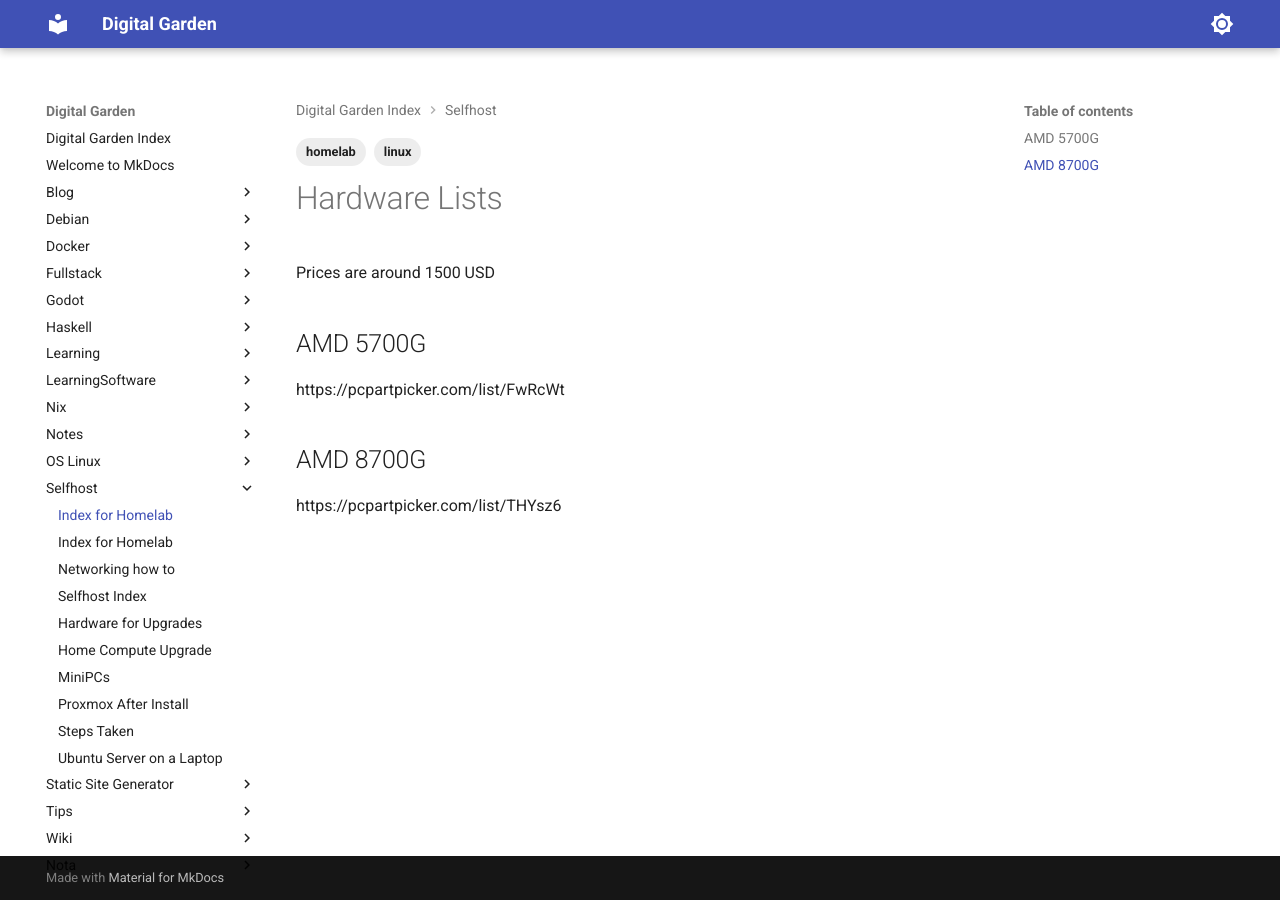
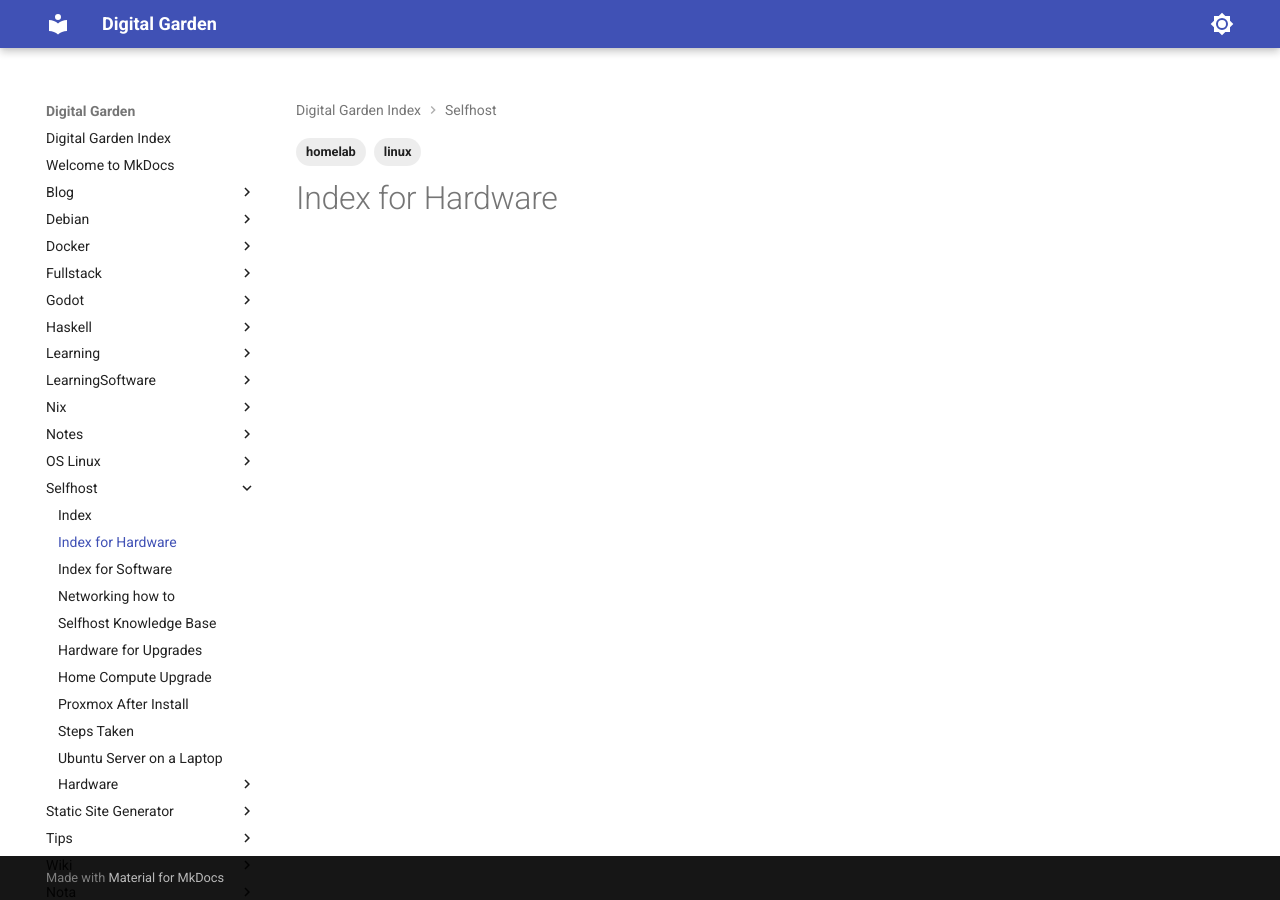
Before and after one commit to jnkk/mkdocs, an MkDocs documentation site: the page built from docs/Selfhost/HomelabHardware.md, in a window 1280 px wide. Built offline with MkDocs 1.6.1 and Material for MkDocs 9.7.7, drawn with Linux system fonts in a browser that asks for light colours.

```diff
--- a/docs/Selfhost/HomelabHardware.md
+++ b/docs/Selfhost/HomelabHardware.md
@@ -1,18 +1,6 @@
 ---
-title: Index for Homelab
+title: Index for Hardware
 tags:
   - homelab
   - linux
 ---
-
-
-# Hardware Lists
-Prices are around 1500 USD
-
-## AMD 5700G
-
-https://pcpartpicker.com/list/FwRcWt
-
-## AMD 8700G
-
-https://pcpartpicker.com/list/THYsz6
--- a/docs/Selfhost/HomelabSoftware.md
+++ b/docs/Selfhost/HomelabSoftware.md
@@ -1,5 +1,5 @@
 ---
-title: Index for Homelab
+title: Index for Software
 tags:
   - homelab
   - linux
--- a/docs/Selfhost/Selfhost.md
+++ b/docs/Selfhost/Selfhost.md
@@ -1,9 +1,10 @@
 ---
-title: Selfhost Index
+title: Selfhost Knowledge Base
 tags:
   - selfhost
   - homelab
   - proxmox
+  - knowledge-base
 ---
 
 # Stuff I learn after installing Proxmox
```
Also changed, not shown: docs/Selfhost/Hardware/server.md (added, +12 -0 lines), docs/Selfhost/hardware.md (+1 -1 lines), docs/Selfhost/homeserver.md (+5 -4 lines), docs/Selfhost/index.md (added, +9 -0 lines), docs/Selfhost/proxmox.md (+1 -0 lines), docs/Selfhost/Hardware/minipc.md (renamed from docs/Selfhost/minipc.md), docs/Selfhost/Hardware/pc.md (added).
